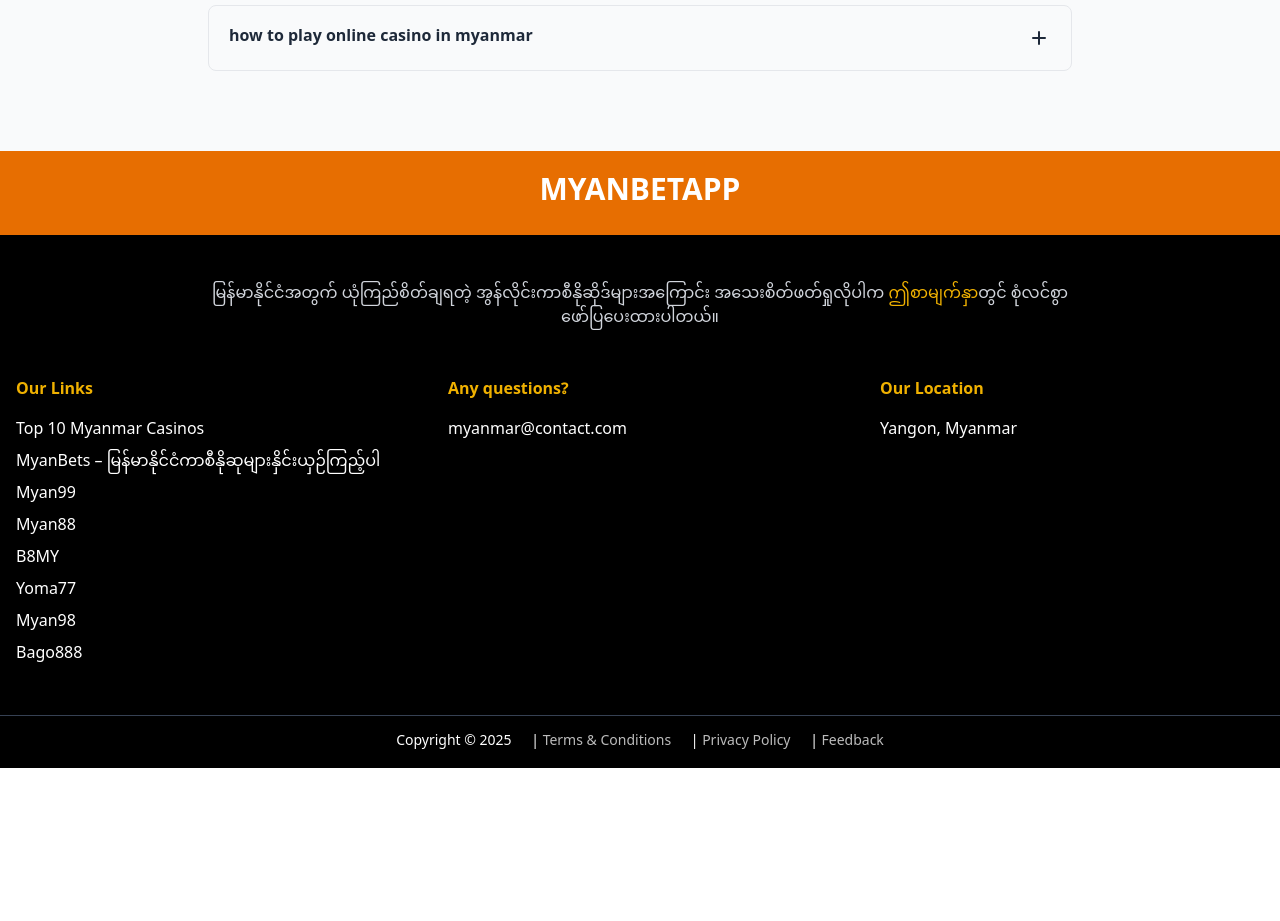
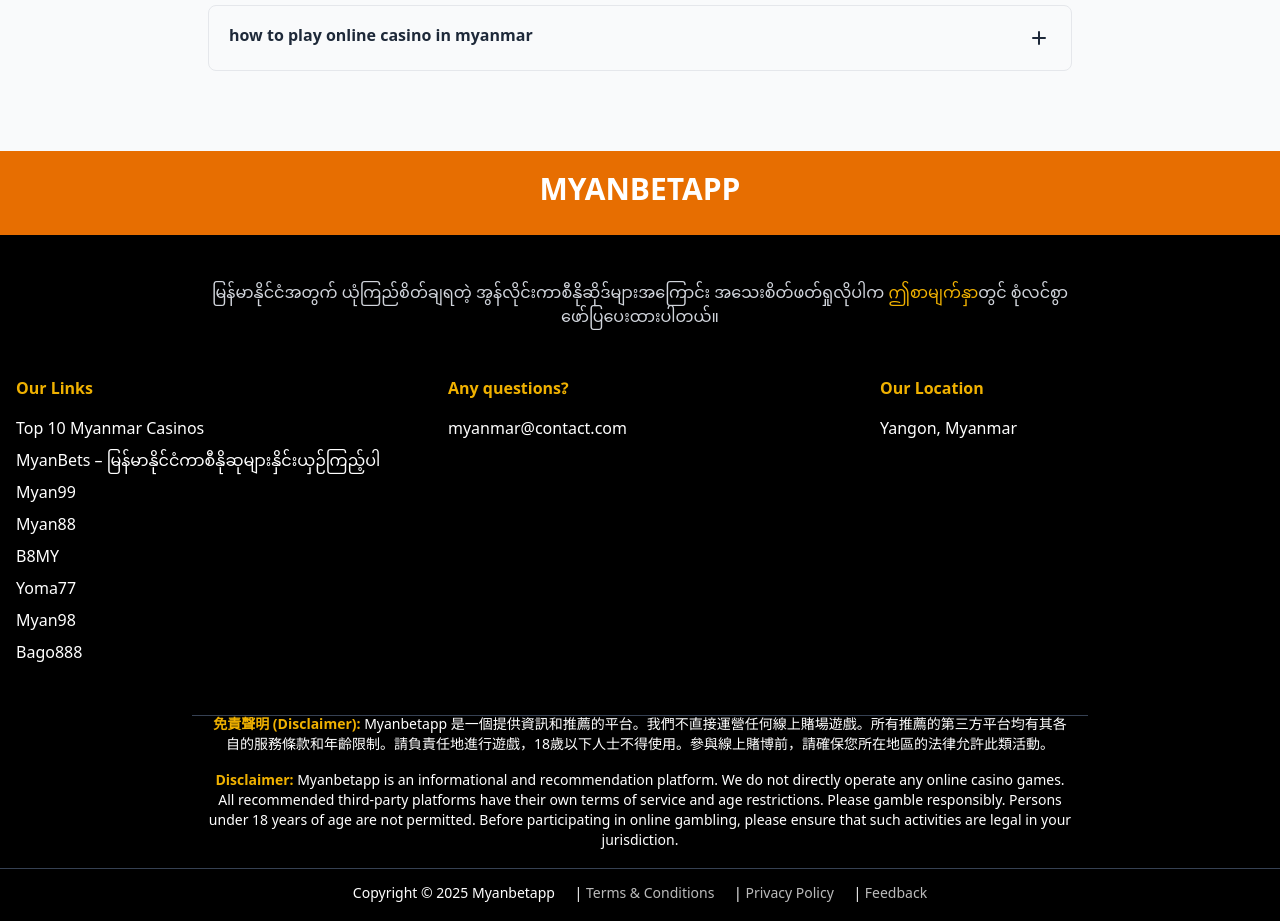
Before and after one commit to LUCAS-del-coder/myanbetappp, a website: page index.html in a window 1280 px wide. Shown: the part 5710-6631 px from the top of the page. Before the commit the page ends 6478 px from the top, so only its background shows below. Drawn offline with Linux system fonts and the light colour scheme.

Commit message:
更新品牌為 Myanbetapp - 更新 logo、favicon、site_name、About 區塊、免責聲明和 Footer

```diff
--- a/index.html
+++ b/index.html
@@ -60,7 +60,7 @@
     "@type": "Organization",
     "@id": "https://myanbetapp.com/#organization",
     "name": "Myanbetapp",
-    "alternateName": "Myanmar Casino Online",
+    "alternateName": "Myanbetapp - Myanmar Online Casino",
     "url": "https://myanbetapp.com/",
     "logo": "https://myanbetapp.com/assets/logo/Myanbetapp-logo.png",
     "sameAs": [
@@ -768,8 +768,16 @@
         <p>Yangon, Myanmar</p>
       </div>
     </div>
+    <div class="max-w-4xl mx-auto px-4 py-8 text-center text-sm text-gray-400 border-t border-gray-700">
+      <p class="mb-4">
+        <strong class="text-yellow-500">免責聲明 (Disclaimer):</strong> Myanbetapp 是一個提供資訊和推薦的平台。我們不直接運營任何線上賭場遊戲。所有推薦的第三方平台均有其各自的服務條款和年齡限制。請負責任地進行遊戲，18歲以下人士不得使用。參與線上賭博前，請確保您所在地區的法律允許此類活動。
+      </p>
+      <p class="mb-4">
+        <strong class="text-yellow-500">Disclaimer:</strong> Myanbetapp is an informational and recommendation platform. We do not directly operate any online casino games. All recommended third-party platforms have their own terms of service and age restrictions. Please gamble responsibly. Persons under 18 years of age are not permitted. Before participating in online gambling, please ensure that such activities are legal in your jurisdiction.
+      </p>
+    </div>
     <div class="border-t border-gray-700 py-4 text-center text-sm space-x-4">
-      <span>Copyright © 2025</span> | <span class="footer-link-disabled">Terms & Conditions</span> | <span class="footer-link-disabled">Privacy Policy</span> | <span class="footer-link-disabled">Feedback</span>
+      <span>Copyright © 2025 Myanbetapp</span> | <span class="footer-link-disabled">Terms & Conditions</span> | <span class="footer-link-disabled">Privacy Policy</span> | <span class="footer-link-disabled">Feedback</span>
     </div>
   </footer>
 
--- a/package.json
+++ b/package.json
@@ -1,7 +1,7 @@
 {
-  "name": "myancasino-clone",
+  "name": "myanbetapp",
   "version": "1.0.0",
-  "description": "MyanCasino Clone Website",
+  "description": "Myanbetapp - Myanmar Online Casino Platform",
   "main": "server.js",
   "scripts": {
     "start": "node server.js"
```
Also changed, not shown: README.md.
